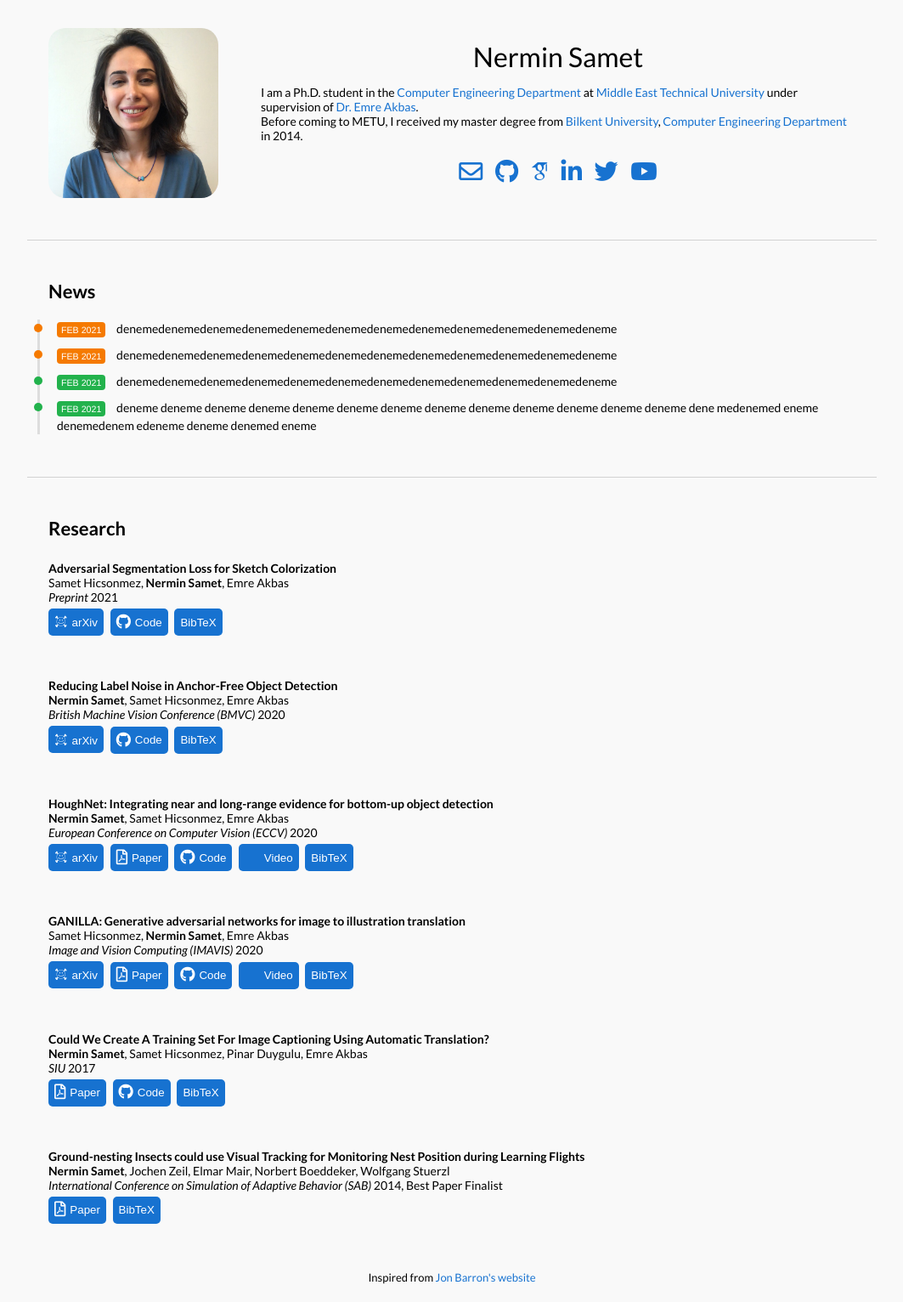
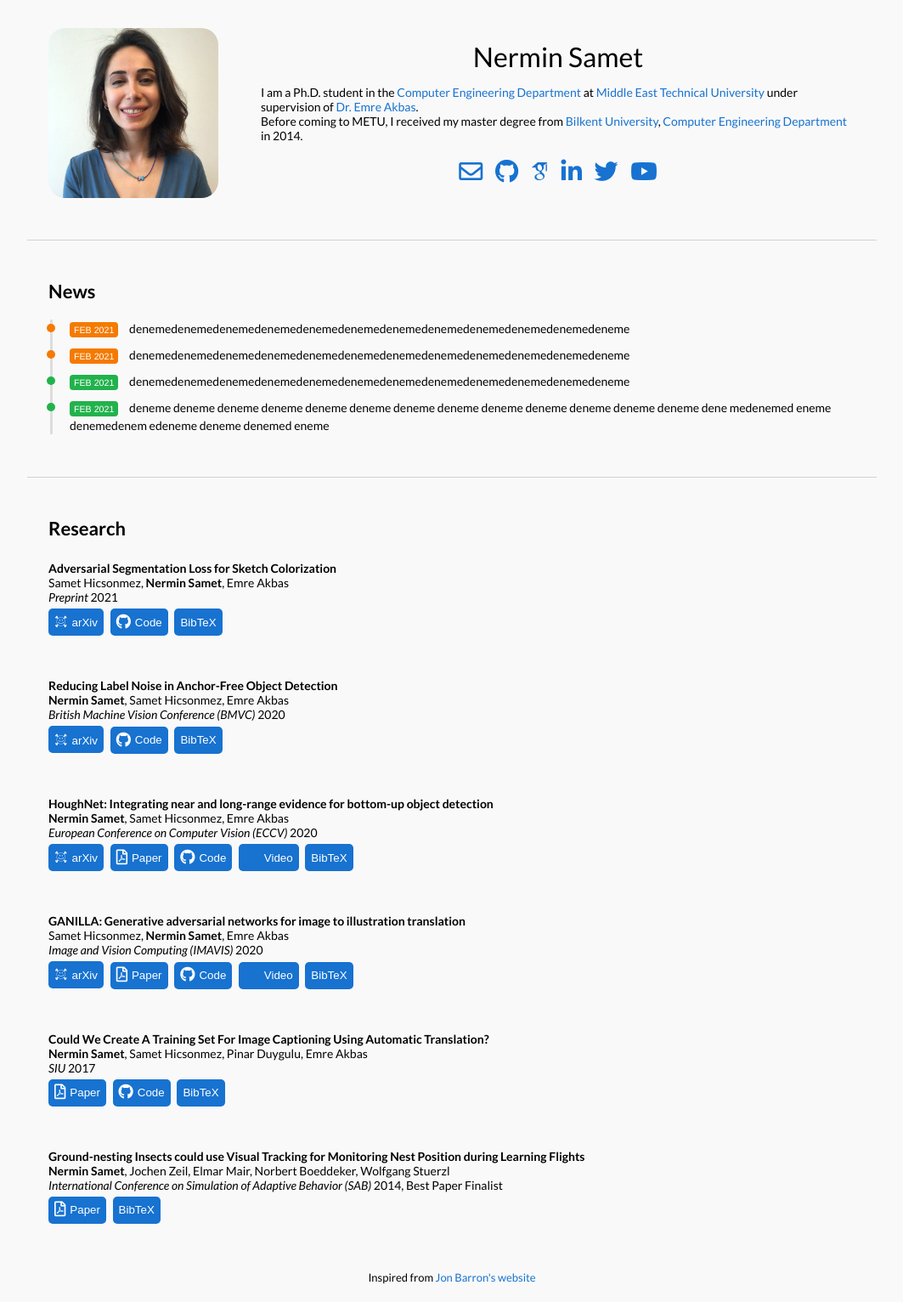
Before and after one commit to nerminsamet/nerminsamet.github.io, a Jekyll site: the page built from _posts/news/2021-02-18-test1.markdown, in a window 1280 px wide. Shown: the whole page at 85% size, without its empty margins (108-1171 px from the left). Built offline with Jekyll 4.4.1, drawn with Linux system fonts in a browser that asks for light colours; some web fonts are replaced.

Commit message:
news timeline aligned

```diff
--- a/styles/style.scss
+++ b/styles/style.scss
@@ -154,7 +154,7 @@ hr {
   width: 100%;
   border-left: 3px solid #ddd;
   margin: 0px;
-  margin-left: 12px;
+  margin-left: 27px;
   margin-bottom: 50px;
 }
 
```
